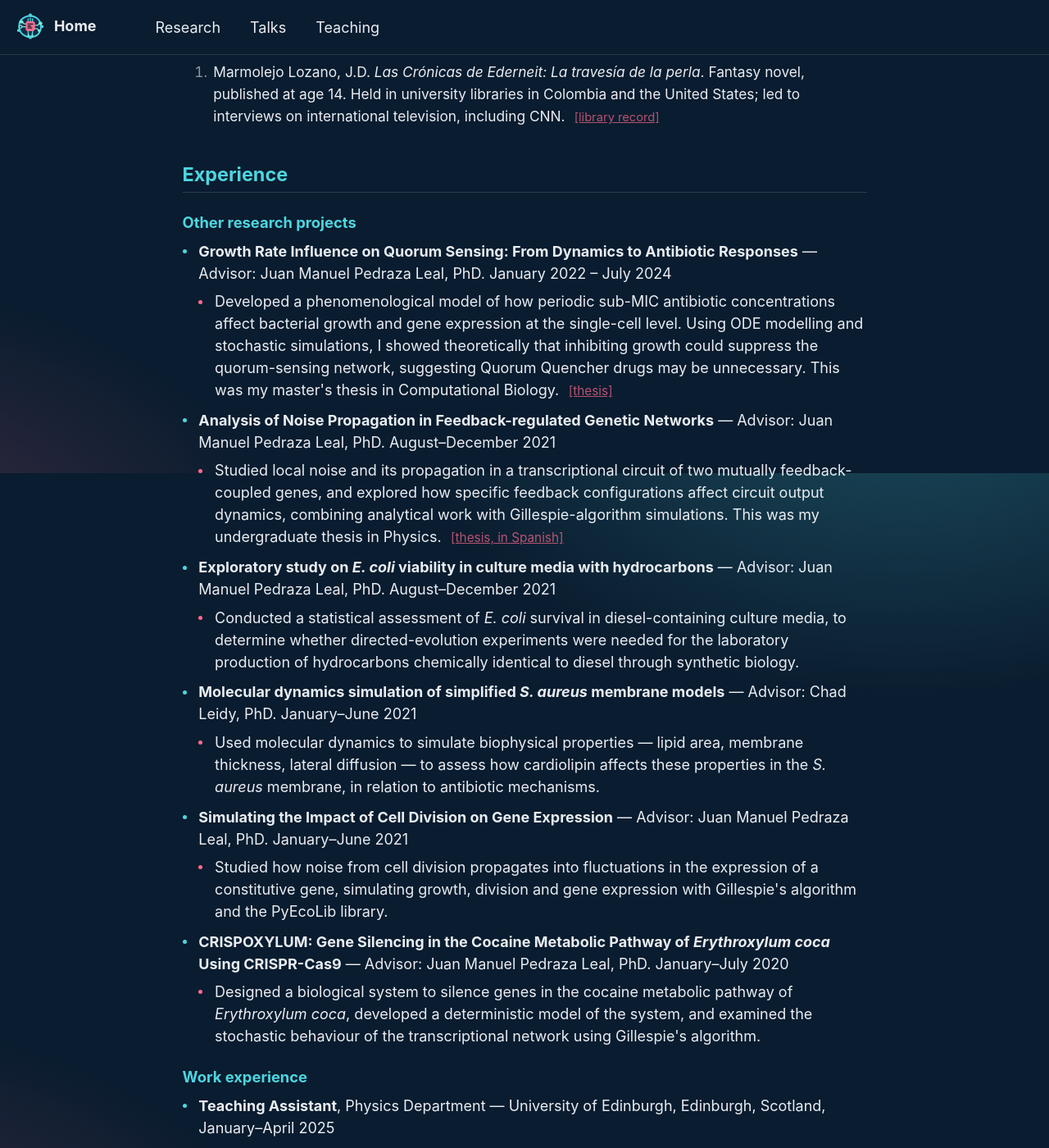
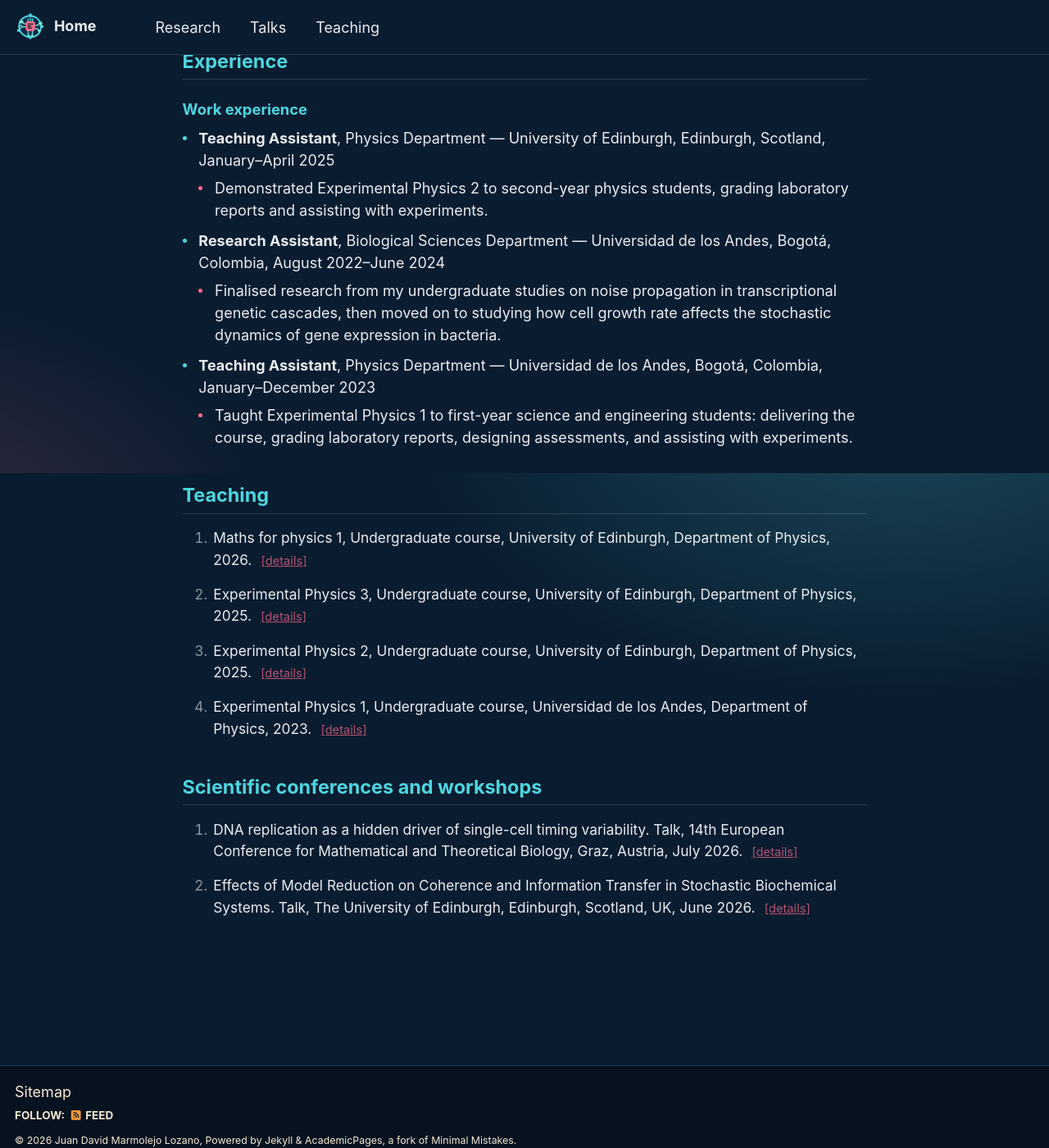
Before and after one commit to jdmarmolejo/jdmarmolejo.github.io, a Jekyll site: the page built from _pages/cv.md, in a window 1280 px wide and 1400 px high, scrolled down 2123 px. Shown: the whole window at 82% size. Built offline with Jekyll 4.4.1, drawn with Linux system fonts in a browser that asks for light colours; a script bundle is joined from its source files by our own code; library files that are not in the unit come from our copies.

Commit message:
Add files via upload

```diff
--- a/_pages/cv.md
+++ b/_pages/cv.md
@@ -116,96 +116,10 @@ redirect_from:
       </ol>
     {% endif %}
   {% endfor %}
-
-  <h3>Books</h3>
-  <ol class="cv-list cv-list--citations">
-    <li>
-      Marmolejo Lozano, J.D. <i>Las Crónicas de Ederneit: La travesía de la perla</i>. Fantasy novel,
-      published at age 14. Held in university libraries in Colombia and the United States; led to
-      interviews on international television, including CNN.
-      <a class="cv-list__link" href="https://uniandes.primo.exlibrisgroup.com/permalink/57U_UDLA/1g0omtq/alma991004108009707681">[library record]</a>
-    </li>
-  </ol>
 </div>
 
 <div class="cv-section">
   <h2>Experience</h2>
-
-  <h3>Other research projects</h3>
-  <ul class="cv-list cv-list--plain">
-    <li>
-      <strong>Growth Rate Influence on Quorum Sensing: From Dynamics to Antibiotic Responses</strong>
-      — Advisor: Juan Manuel Pedraza Leal, PhD. January 2022 – July 2024
-      <ul class="cv-list cv-list--plain cv-list--nested">
-        <li>
-          Developed a phenomenological model of how periodic sub-MIC antibiotic concentrations affect
-          bacterial growth and gene expression at the single-cell level. Using ODE modelling and
-          stochastic simulations, I showed theoretically that inhibiting growth could suppress the
-          quorum-sensing network, suggesting Quorum Quencher drugs may be unnecessary. This was my
-          master's thesis in Computational Biology.
-          <a class="cv-list__link" href="https://repositorio.uniandes.edu.co/server/api/core/bitstreams/d24da508-7b2f-46b4-911a-c1982675d4e5/content">[thesis]</a>
-        </li>
-      </ul>
-    </li>
-    <li>
-      <strong>Analysis of Noise Propagation in Feedback-regulated Genetic Networks</strong>
-      — Advisor: Juan Manuel Pedraza Leal, PhD. August–December 2021
-      <ul class="cv-list cv-list--plain cv-list--nested">
-        <li>
-          Studied local noise and its propagation in a transcriptional circuit of two mutually
-          feedback-coupled genes, and explored how specific feedback configurations affect circuit
-          output dynamics, combining analytical work with Gillespie-algorithm simulations. This was
-          my undergraduate thesis in Physics.
-          <a class="cv-list__link" href="https://repositorio.uniandes.edu.co/entities/publication/c2947936-0fec-48e8-9e6c-5a592e138300">[thesis, in Spanish]</a>
-        </li>
-      </ul>
-    </li>
-    <li>
-      <strong>Exploratory study on <em>E. coli</em> viability in culture media with hydrocarbons</strong>
-      — Advisor: Juan Manuel Pedraza Leal, PhD. August–December 2021
-      <ul class="cv-list cv-list--plain cv-list--nested">
-        <li>
-          Conducted a statistical assessment of <em>E. coli</em> survival in diesel-containing culture
-          media, to determine whether directed-evolution experiments were needed for the laboratory
-          production of hydrocarbons chemically identical to diesel through synthetic biology.
-        </li>
-      </ul>
-    </li>
-    <li>
-      <strong>Molecular dynamics simulation of simplified <em>S. aureus</em> membrane models</strong>
-      — Advisor: Chad Leidy, PhD. January–June 2021
-      <ul class="cv-list cv-list--plain cv-list--nested">
-        <li>
-          Used molecular dynamics to simulate biophysical properties — lipid area, membrane thickness,
-          lateral diffusion — to assess how cardiolipin affects these properties in the <em>S. aureus</em>
-          membrane, in relation to antibiotic mechanisms.
-        </li>
-      </ul>
-    </li>
-    <li>
-      <strong>Simulating the Impact of Cell Division on Gene Expression</strong>
-      — Advisor: Juan Manuel Pedraza Leal, PhD. January–June 2021
-      <ul class="cv-list cv-list--plain cv-list--nested">
-        <li>
-          Studied how noise from cell division propagates into fluctuations in the expression of a
-          constitutive gene, simulating growth, division and gene expression with Gillespie's
-          algorithm and the PyEcoLib library.
-        </li>
-      </ul>
-    </li>
-    <li>
-      <strong>CRISPOXYLUM: Gene Silencing in the Cocaine Metabolic Pathway of <em>Erythroxylum coca</em> Using CRISPR-Cas9</strong>
-      — Advisor: Juan Manuel Pedraza Leal, PhD. January–July 2020
-      <ul class="cv-list cv-list--plain cv-list--nested">
-        <li>
-          Designed a biological system to silence genes in the cocaine metabolic pathway of
-          <em>Erythroxylum coca</em>, developed a deterministic model of the system, and examined the
-          stochastic behaviour of the transcriptional network using Gillespie's algorithm.
-        </li>
-      </ul>
-    </li>
-  </ul>
-
   <h3>Work experience</h3>
   <ul class="cv-list cv-list--plain">
     <li>
```
